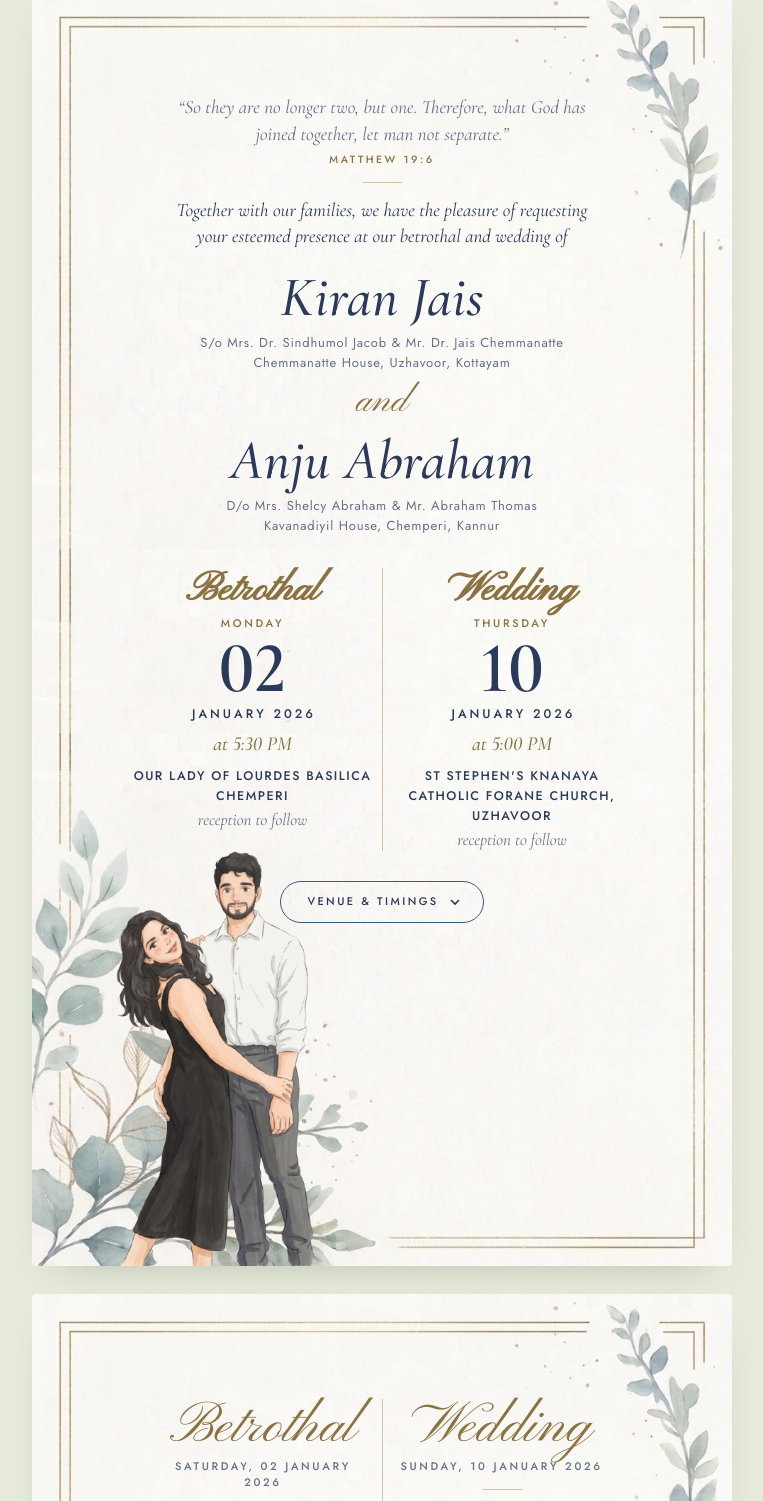
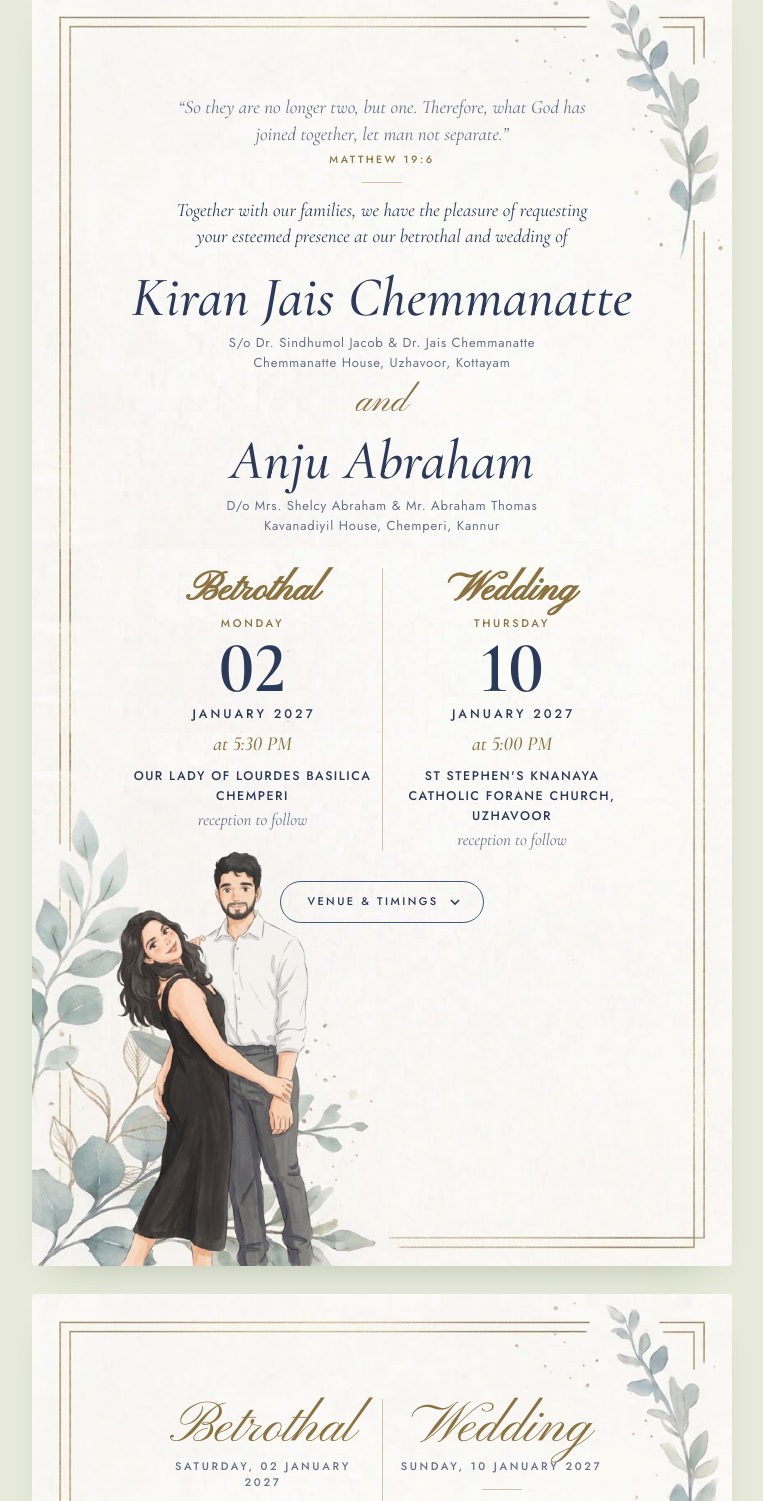
Before and after one commit to soorajabraham1/kiran-anju, a plain HTML site: page index.html in a window 1280 px wide. Shown: the part 39-1540 px from the top of the page, without its empty margins (258-1021 px from the left). Drawn offline with nearby package versions, Linux system fonts and the light colour scheme.

Commit message:
small fix

```diff
--- a/index.html
+++ b/index.html
@@ -318,8 +318,8 @@ a:focus-visible{outline:2px solid var(--blue);outline-offset:4px}
     <p class="lead-in" data-r style="--d:2">Together with our families, we have the pleasure of requesting your esteemed presence at our betrothal and wedding of</p>
 
     <div class="names">
-      <h1 class="name" data-r style="--d:3">Kiran Jais</h1>
-      <p class="parentage" data-r style="--d:3">S/o Mrs. Dr. Sindhumol Jacob &amp; Mr. Dr. Jais Chemmanatte<br>Chemmanatte House, Uzhavoor, Kottayam</p>
+      <h1 class="name" data-r style="--d:3">Kiran Jais Chemmanatte</h1>
+      <p class="parentage" data-r style="--d:3">S/o Dr. Sindhumol Jacob &amp; Dr. Jais Chemmanatte<br>Chemmanatte House, Uzhavoor, Kottayam</p>
 
       <p class="and" data-r style="--d:4">and</p>
 
@@ -333,7 +333,7 @@ a:focus-visible{outline:2px solid var(--blue);outline-offset:4px}
         <h3 class="occasion-title">Betrothal</h3>
         <p class="label dayname">Monday</p>
         <p class="num">02</p>
-        <p class="monthyear">January 2026</p>
+        <p class="monthyear">January 2027</p>
         <p class="time-line">at 5:30 PM</p>
         <p class="place">Our Lady of Lourdes Basilica<br>Chemperi</p>
         <p class="script-note">reception to follow</p>
@@ -344,7 +344,7 @@ a:focus-visible{outline:2px solid var(--blue);outline-offset:4px}
         <h3 class="occasion-title">Wedding</h3>
         <p class="label dayname">Thursday</p>
         <p class="num">10</p>
-        <p class="monthyear">January 2026</p>
+        <p class="monthyear">January 2027</p>
         <p class="time-line">at 5:00 PM</p>
         <p class="place">St Stephen's Knanaya catholic forane  church, Uzhavoor</p>
         <p class="script-note">reception to follow</p>
@@ -370,7 +370,7 @@ a:focus-visible{outline:2px solid var(--blue);outline-offset:4px}
     <!-- ============ ENGAGEMENT ============ -->
     <section class="function">
       <h2 class="section-title">Betrothal</h2>
-      <p class="label section-date">Saturday, 02 January 2026</p>
+      <p class="label section-date">Saturday, 02 January 2027</p>
       <div class="rule"></div>
 
       <div class="stop">
@@ -394,7 +394,7 @@ a:focus-visible{outline:2px solid var(--blue);outline-offset:4px}
     <!-- ============ WEDDING ============ -->
     <section class="function">
       <h2 class="section-title">Wedding</h2>
-      <p class="label section-date">Sunday, 10 January 2026</p>
+      <p class="label section-date">Sunday, 10 January 2027</p>
       <div class="rule"></div>
 
       <div class="stop">
@@ -418,7 +418,7 @@ a:focus-visible{outline:2px solid var(--blue);outline-offset:4px}
 
     <div class="sign-off">
       <p class="lead">With best compliments from</p>
-      <p class="from">Dear &amp; near ones</p>
+      <p class="from">Sooraj &amp; Anju</p>
     </div>
   </div>
 </main>
```
